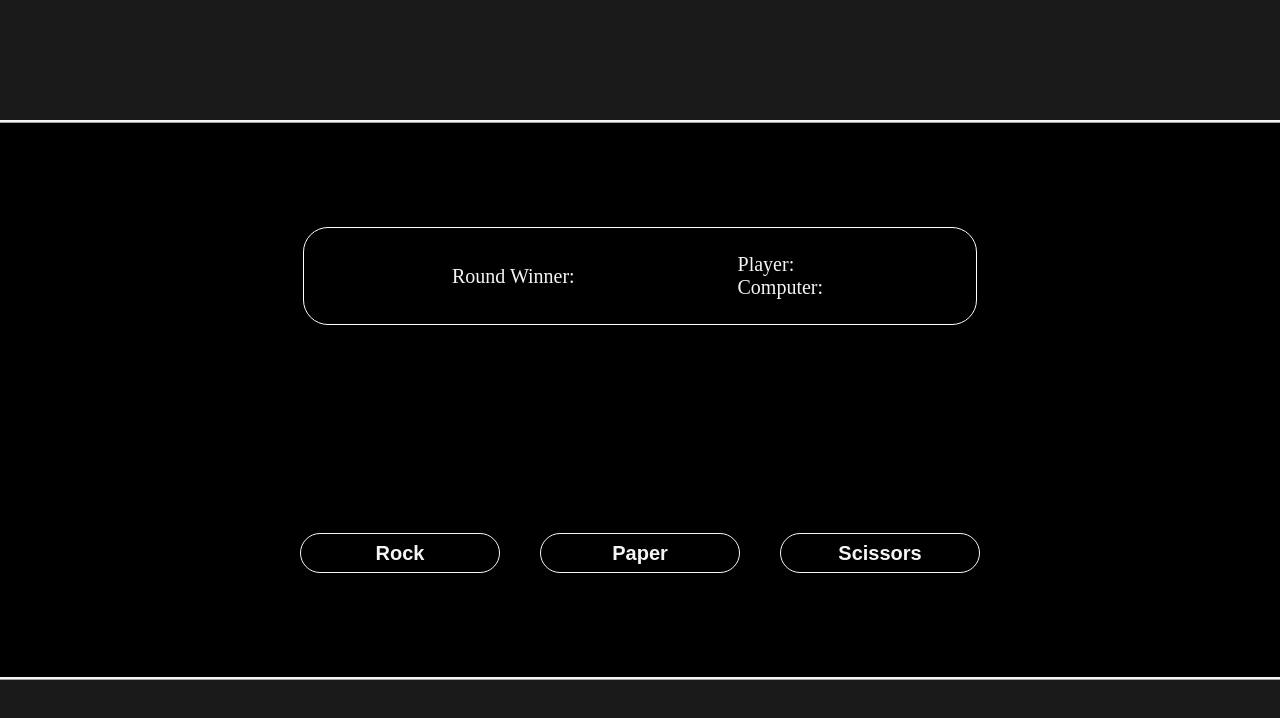
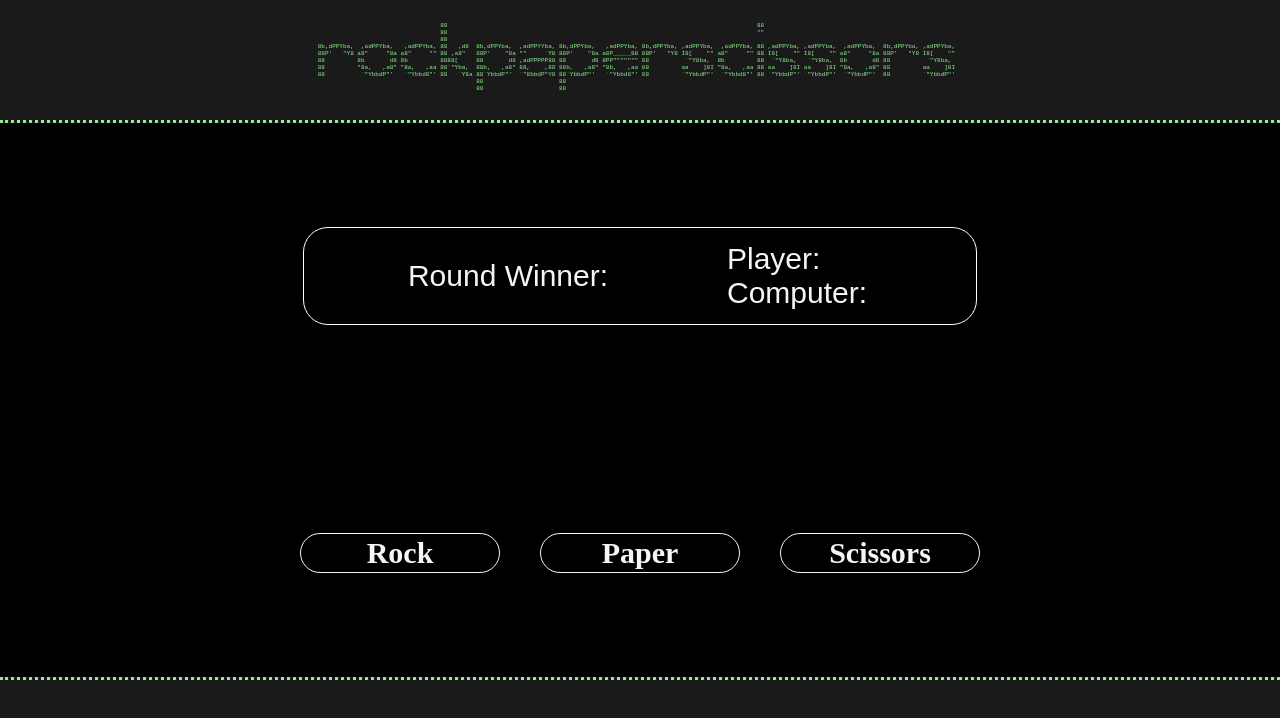
Before and after one commit to Nerio01/odin-foundations-rps, a website: page index.html in a window 1280 px wide. Drawn offline with Linux system fonts and the light colour scheme; a web font is replaced by a local one.

Commit message:
added ASCII header, switched to Handjet google font, updated font sizes

```diff
--- a/index.html
+++ b/index.html
@@ -6,9 +6,25 @@
     <title>Document</title>
     <script src="script.js" defer></script>
     <link href="style.css" rel='stylesheet'>
+    <link rel="preconnect" href="https://fonts.googleapis.com">
+    <link rel="preconnect" href="https://fonts.gstatic.com" crossorigin>
+    <link href="https://fonts.googleapis.com/css2?family=Handjet:wght@100..900&display=swap" rel="stylesheet">
 </head>
 <body>
-  <div class='header'></div>
+  <div class='header'>
+    <pre>
+                                  88                                                                                      88
+                                  88                                                                                      ""
+                                  88
+8b,dPPYba,  ,adPPYba,   ,adPPYba, 88   ,d8  8b,dPPYba,  ,adPPYYba, 8b,dPPYba,   ,adPPYba, 8b,dPPYba, ,adPPYba,  ,adPPYba, 88 ,adPPYba, ,adPPYba,  ,adPPYba,  8b,dPPYba, ,adPPYba,
+88P'   "Y8 a8"     "8a a8"     "" 88 ,a8"   88P'    "8a ""     `Y8 88P'    "8a a8P_____88 88P'   "Y8 I8[    "" a8"     "" 88 I8[    "" I8[    "" a8"     "8a 88P'   "Y8 I8[    ""
+88         8b       d8 8b         8888[     88       d8 ,adPPPPP88 88       d8 8PP""""""" 88          `"Y8ba,  8b         88  `"Y8ba,   `"Y8ba,  8b       d8 88          `"Y8ba,
+88         "8a,   ,a8" "8a,   ,aa 88`"Yba,  88b,   ,a8" 88,    ,88 88b,   ,a8" "8b,   ,aa 88         aa    ]8I "8a,   ,aa 88 aa    ]8I aa    ]8I "8a,   ,a8" 88         aa    ]8I
+88          `"YbbdP"'   `"Ybbd8"' 88   `Y8a 88`YbbdP"'  `"8bbdP"Y8 88`YbbdP"'   `"Ybbd8"' 88         `"YbbdP"'  `"Ybbd8"' 88 `"YbbdP"' `"YbbdP"'  `"YbbdP"'  88         `"YbbdP"'
+                                            88                     88
+                                            88                     88
+    </pre>
+  </div>
   <div class='result-container'>
     <div class='winner-container'>
       <div class='winner-text'>Round Winner:</div>
--- a/script.js
+++ b/script.js
@@ -117,7 +117,7 @@ const styleAsRoundResult = (element) => {
   element.backgroundColor = 'rgba(255 255 255 0.1)';
   element.style.alignSelf = 'center';
   element.style.justifyContent = 'center';
-  element.style.fontSize = '30px';
+  element.style.fontSize = '40px';
   element.style.display = 'flex';
   element.style.alignItems = 'center';
   element.style.visibility = 'hidden';
--- a/style.css
+++ b/style.css
@@ -9,14 +9,22 @@ body {
  justify-content: space-between;
  align-items: space-evenly;
  background-color: black;
+ font-family: 'Handjet', sans-serif;
 }
 
 .header {
   background-color: rgba(255,255,255, 0.1);
-  border-bottom-style: ridge;
-  border-color: whitesmoke;
+  border-bottom-style: dotted;
+  border-color: lightgreen;
   height: 15dvh;
   width: auto;
+  color: lightgreen;
+  font-size: 6px;
+  text-align: center;
+  vertical-align: center;
+  display: flex;
+  align-items: center;
+  justify-content: center;
 }
 
 .options {
@@ -49,8 +57,9 @@ button {
   border-radius: 25px;
   color: whitesmoke;
   font-weight: 800;
-  font-size: 20px;
+  font-size: 30px;
   background-color: rgba(255,255,255, 0.0);
+  font-family: 'Handjet';
 }
 
 .result-container {
@@ -69,22 +78,22 @@ button {
 
 .player-score-text,
 .computer-score-text {
-  font-size: 20px;
+  font-size: 30px;
 }
 
 .player-score,
 .computer-score {
   color: lightgreen;
-  font-size: 20px;
+  font-size: 30px;
   font-weight: 800px;
 }
 
 .winner-text {
-  font-size: 20px;
+  font-size: 30px;
 }
 
 .winner {
-  font-size: 35px;
+  font-size: 45px;
   color: lightgreen;
   font-weight: 800;
 }
@@ -94,6 +103,6 @@ button {
   width: auto;
   height: 15dvh;
   background-color: rgba(255,255,255, 0.1);
-  border-top-style: ridge;
-  border-color: whitesmoke;
+  border-top-style: dotted;
+  border-color: lightgreen;
 }
```
